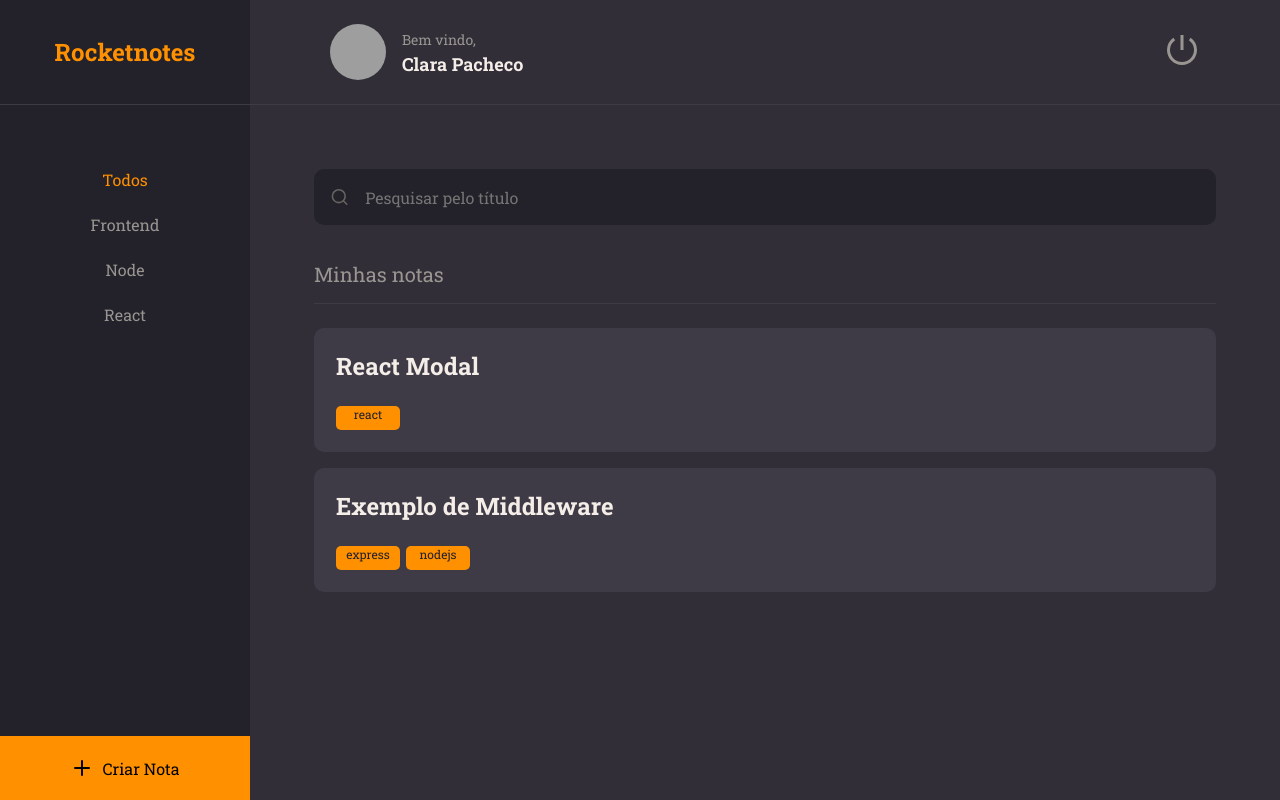
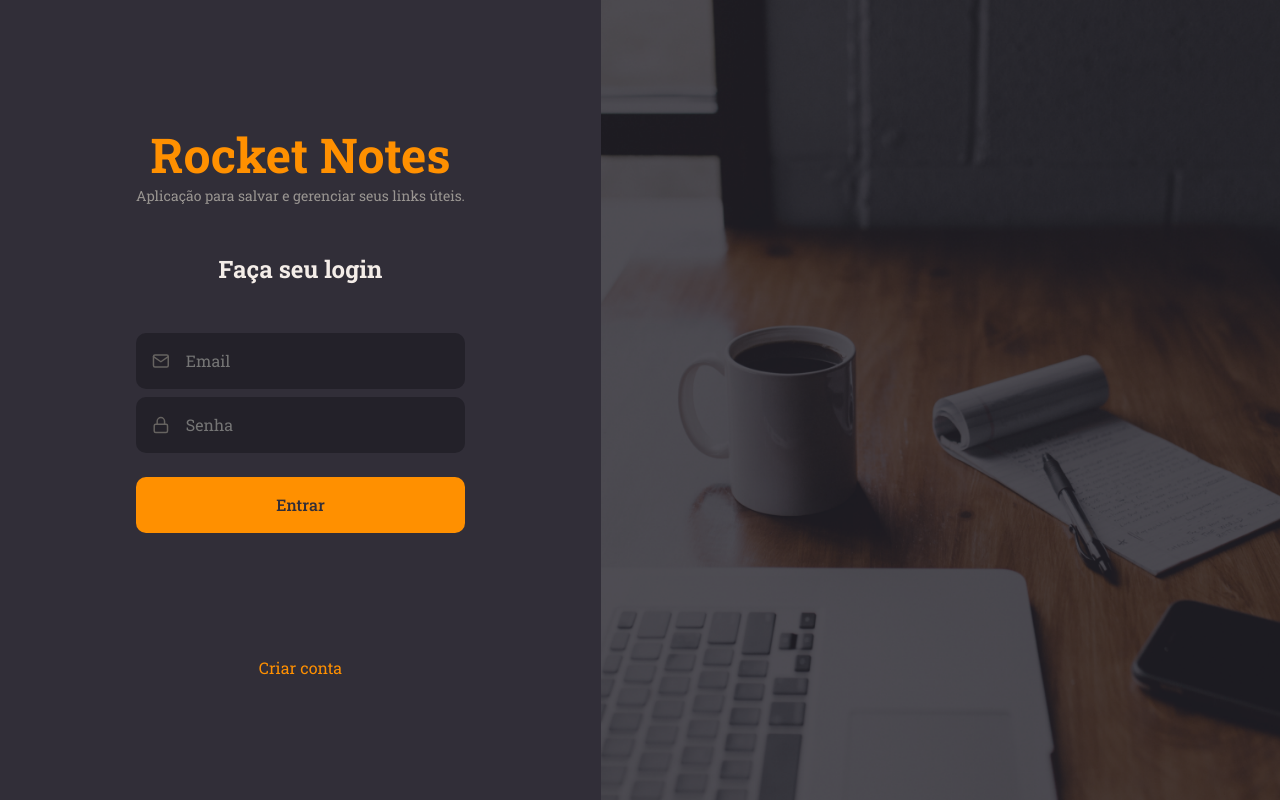
Before and after one commit to Clara-Pacheco/rocketNotes-Front-end, a React (Vite) app: page / in a window 1280 px wide. Built offline with nearby package versions, Linux system fonts and the light colour scheme; grey boxes are pictures that could not be loaded.

Commit message:
Import AuthApp component inside of Routes component to render the 2 possible authentication routes

```diff
--- a/src/routes/index.jsx
+++ b/src/routes/index.jsx
@@ -1,11 +1,12 @@
 import { BrowserRouter  } from "react-router-dom";
 
 import { AppRoutes  } from "./app.routes";
+import { AuthRoutes } from "./auth.routes";
 
 export function Routes() {
   return (
     <BrowserRouter>
-      <AppRoutes />
+      <AuthRoutes />
     </BrowserRouter>
   )
 }
```
